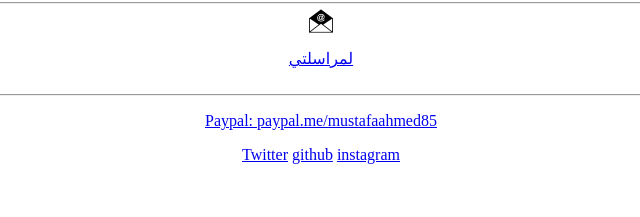
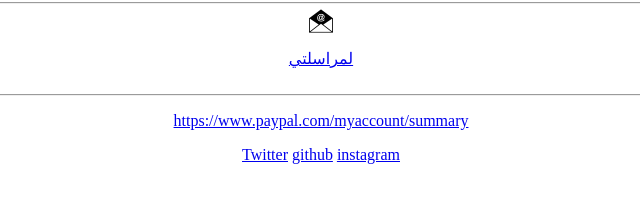
Before and after one commit to mustafaiphone/mustafahd, a plain HTML site: page index.html in a window 1280 px wide. Shown: the part 341-558 px from the top of the page, 319-959 px from the left. Drawn offline with Linux system fonts and the light colour scheme.

Commit message:
Update index.html

```diff
--- a/index.html
+++ b/index.html
@@ -46,7 +46,7 @@
 <block>
 <a href="https://yahoo.com/Kingmustafa96@yahoo.com/yahoo"</a>
 <block>
-	<p>Paypal: paypal.me/mustafaahmed85</p>
+	<p>https://www.paypal.com/myaccount/summary</p>
 </block>
 <a href="https://twitter.com/mustafaahmmed96">Twitter</a>
 
```
